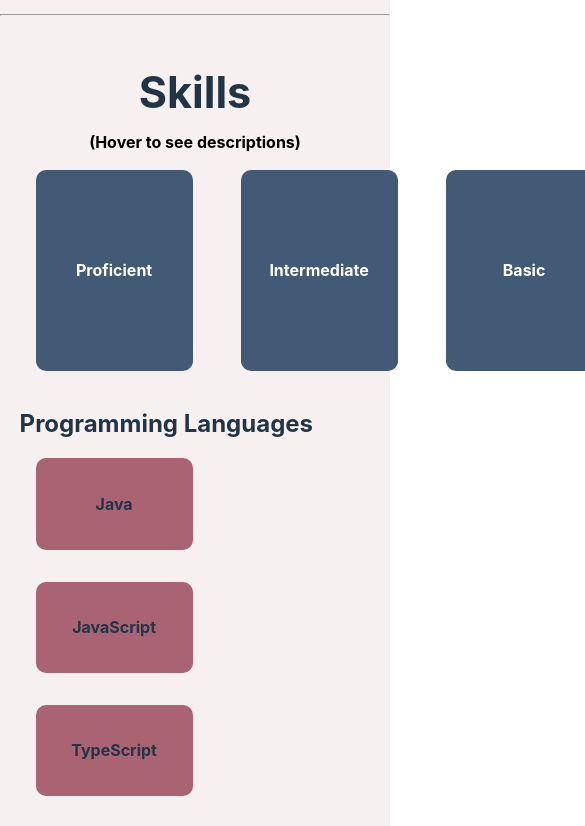
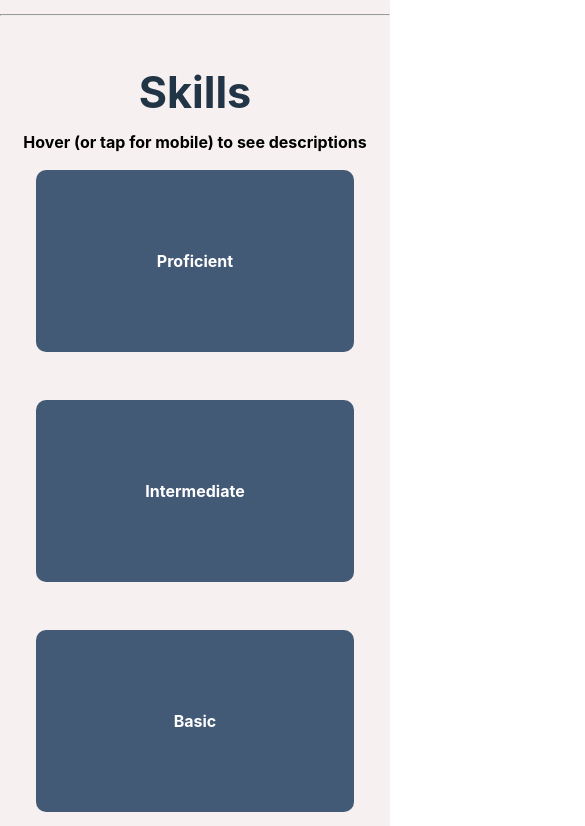
Before and after one commit to andrewswimmer111/Personal-Portfolio, a React (Vite) app: page / in a window 390 px wide. Shown: the part 5480-6306 px from the top of the page, 585 px wide, since content can reach past the window. Built offline with nearby package versions, Linux system fonts and the light colour scheme.

Commit message:
skills responsive

```diff
--- a/src/App.css
+++ b/src/App.css
@@ -360,8 +360,15 @@ h1 {
 }
 
 @media (max-width: 900px) {
-    /* Just go to two lines here */
-
+    .skill-category.keyData .skill-cards-line {
+        justify-content: space-between;
+        flex-wrap: wrap;
+        gap: 1em;
+    }
+    .skill-block.keyData {
+        width: 250px;
+        height: 150px;
+    }
 }
 
 
@@ -572,5 +579,8 @@ h1 {
     .extra-card {
         height: fit-content;
     }
+    .skill-cards-line {
+        justify-content: center;
+    }
 
 }
--- a/src/components/SkillCard.tsx
+++ b/src/components/SkillCard.tsx
@@ -1,4 +1,4 @@
-import { useState } from "react";
+import { useState, useEffect } from "react";
 
 interface SkillCardProps {
     skillName: string,
@@ -10,12 +10,23 @@ interface SkillCardProps {
 const SkillCard:React.FC<SkillCardProps> = ( {skillName, proficiency, description, style}) => {
 
     const [isHovered, setIsHovered] = useState(false);
+    const [isMobile, setIsMobile] = useState(false);
+
+    useEffect(() => {
+        const checkMobile = () => {
+            setIsMobile('ontouchstart' in window || navigator.maxTouchPoints > 0);
+        };
+        checkMobile();
+        window.addEventListener('resize', checkMobile);
+        return () => window.removeEventListener('resize', checkMobile);
+    }, []);
 
     return (
         <div
             className={`skill-block ${style}`}
-            onMouseEnter={() => setIsHovered(true)}
-            onMouseLeave={() => setIsHovered(false)}
+            onMouseEnter={!isMobile ? () => setIsHovered(true) : undefined}
+            onMouseLeave={!isMobile ? () => setIsHovered(false) : undefined}
+            onClick={isMobile ? () => setIsHovered(!isHovered) : undefined}
         >
             <div className="skill-name"> {skillName} </div>
             <div className={`skill-clarification ${isHovered ? 'visible' : 'hidden'}`}>
--- a/src/components/Skills.tsx
+++ b/src/components/Skills.tsx
@@ -4,7 +4,7 @@ const Skills:React.FC = () => {
 
     const keyData = [
       {
-        categoryName: "(Hover to see descriptions)",
+        categoryName: "Hover (or tap for mobile) to see descriptions",
         skills: [
           {name: "Proficient", proficiency: "", description: "Has deep knowledge, extensive experience, and can solve complex problems"},
           {name: "Intermediate", proficiency: "", description: "Has both solid understanding and experience in more complex tasks"},
```
